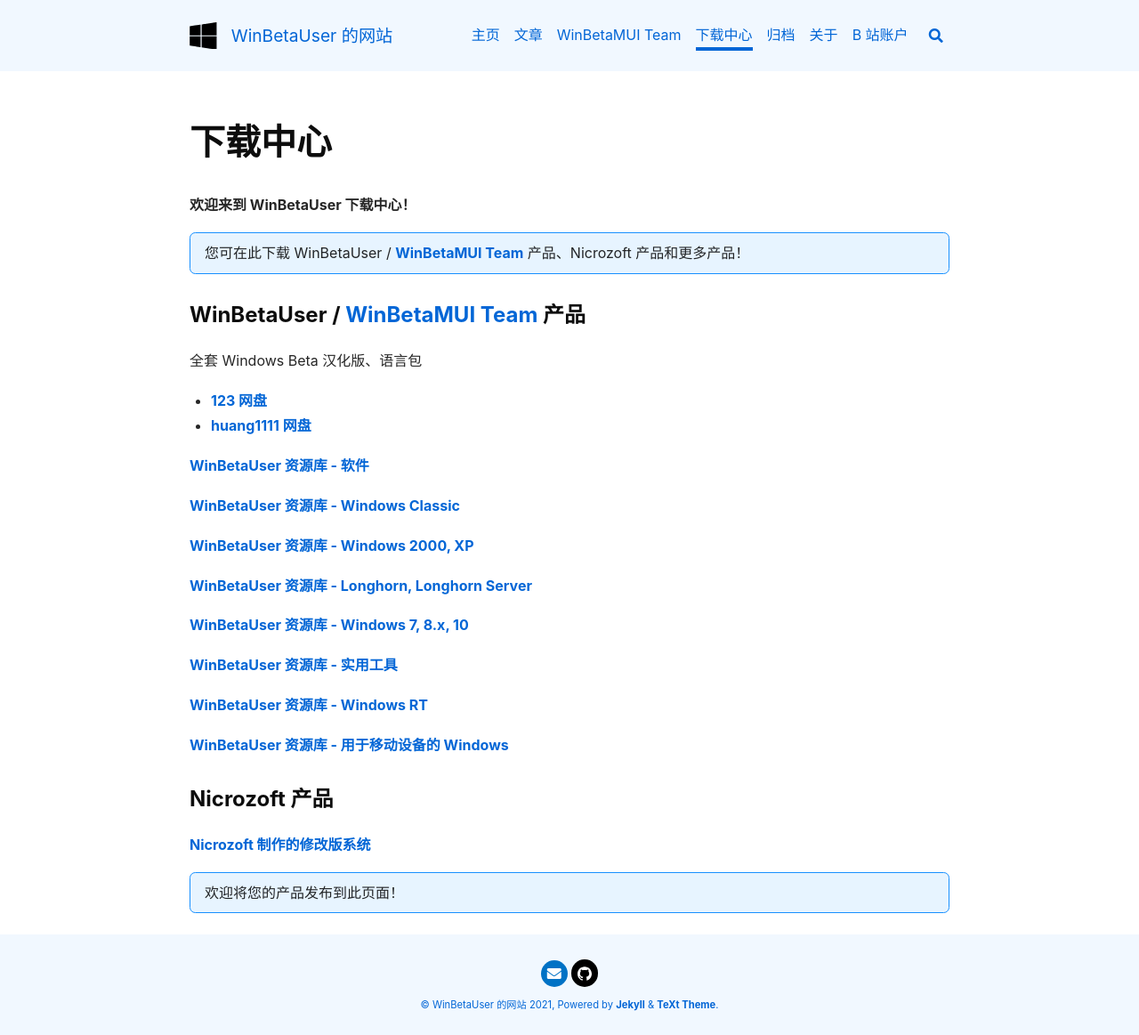
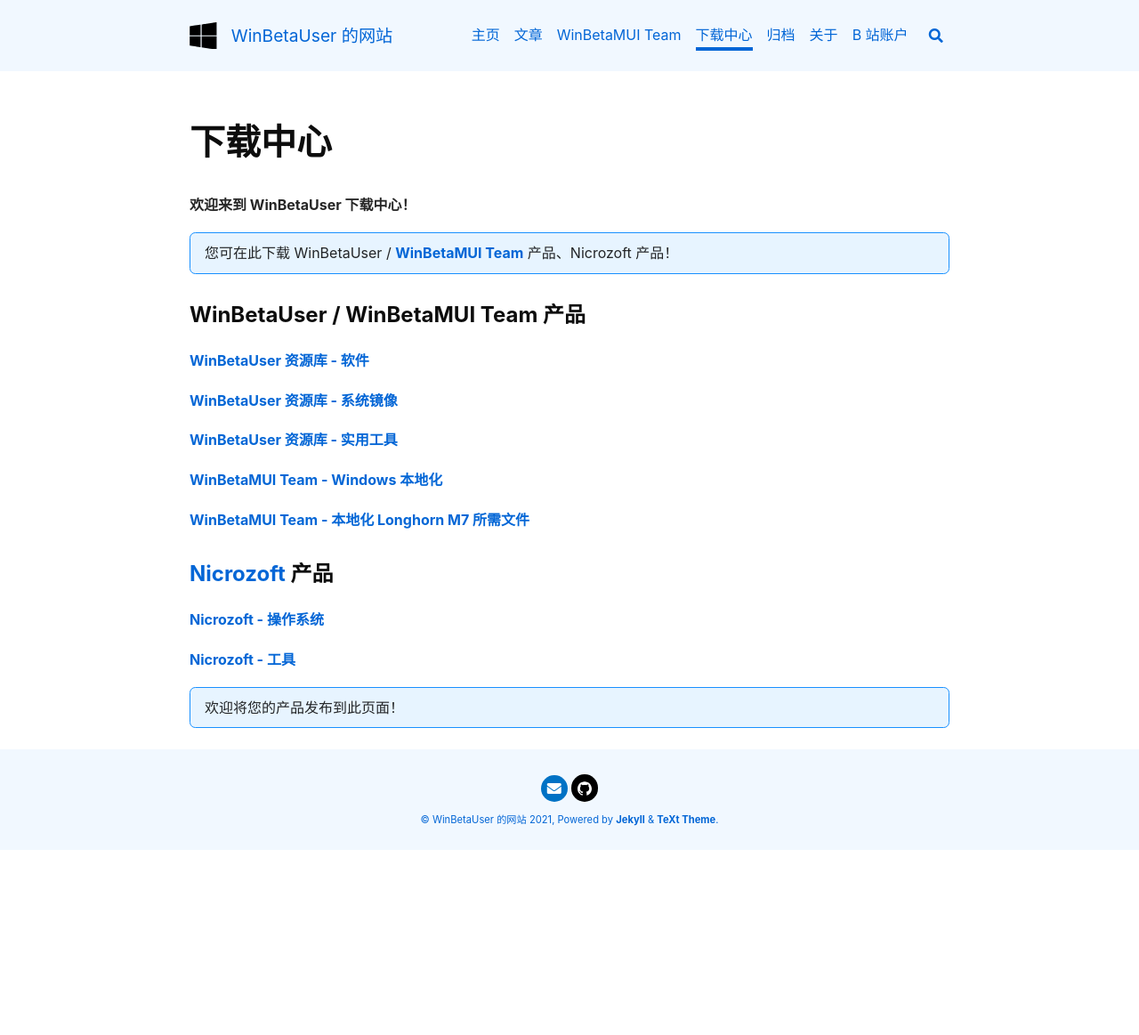
Before and after one commit to orangeZSCB/wbl2.github.io, a Jekyll site: the page built from download.md, in a window 1280 px wide. Shown: the whole page at 89% size. Built offline with Jekyll 4.4.1, drawn with Linux system fonts in a browser that asks for light colours; nearby versions of some CDN libraries; after the commit the page ends 955 px from its top, so only the background shows below that.

Commit message:
一次更新

```diff
--- a/download.md
+++ b/download.md
@@ -5,35 +5,26 @@
 
 **欢迎来到 WinBetaUser 下载中心！**
 
-您可在此下载 WinBetaUser / [WinBetaMUI Team](/winbetamui) 产品、Nicrozoft 产品和更多产品！
+您可在此下载 WinBetaUser / [WinBetaMUI Team](/winbetamui) 产品、Nicrozoft 产品！
 {:.info}
 
-### WinBetaUser / [WinBetaMUI Team](/winbetamui) 产品
+### WinBetaUser / WinBetaMUI Team 产品
 
-全套 Windows Beta 汉化版、语言包
+[WinBetaUser 资源库 - 软件](https://www.123pan.com/s/lTO8jv-1HRHA.html)
 
-- [123 网盘](https://www.123pan.com/s/WbMSVv-NuQxv.html)
-- [huang1111 网盘](https://pan.huang1111.cn/s/ZaVztL)
+[WinBetaUser 资源库 - 系统镜像](https://www.123pan.com/s/lTO8jv-pHRHA.html)
 
-[WinBetaUser 资源库 - 软件](https://pan.huang1111.cn/s/a78ZCG)
+[WinBetaUser 资源库 - 实用工具](https://www.123pan.com/s/lTO8jv-4HRHA.html)
 
-[WinBetaUser 资源库 - Windows Classic](https://pan.huang1111.cn/s/7yBECg)
+[WinBetaMUI Team - Windows 本地化](https://www.123pan.com/s/lTO8jv-mHRHA.html)
 
-[WinBetaUser 资源库 - Windows 2000, XP](https://pan.huang1111.cn/s/xExzsV)
+[WinBetaMUI Team - 本地化 Longhorn M7 所需文件](https://www.123pan.com/s/lTO8jv-AHRHA.html)
 
-[WinBetaUser 资源库 - Longhorn, Longhorn Server](https://pan.huang1111.cn/s/y8R4s6)
+### [Nicrozoft](https://nicrozoft.github.io/) 产品
 
-[WinBetaUser 资源库 - Windows 7, 8.x, 10](https://pan.huang1111.cn/s/dEKqTV)
+[Nicrozoft - 操作系统](https://pan.huang1111.cn/s/GmNgFW)
 
-[WinBetaUser 资源库 - 实用工具](https://pan.huang1111.cn/s/2kKXsN)
-
-[WinBetaUser 资源库 - Windows RT](https://pan.huang1111.cn/s/8zbWHQ)
-
-[WinBetaUser 资源库 - 用于移动设备的 Windows](https://pan.huang1111.cn/s/zG8gCM)
-
-### Nicrozoft 产品
-
-[Nicrozoft 制作的修改版系统](https://pan.huang1111.cn/s/GmNgFW)
+[Nicrozoft - 工具](https://pan.huang1111.cn/s/NZGQH1)
 
 欢迎将您的产品发布到此页面！
 {:.info}
```
Also changed, not shown: _posts/2023-06-12-polarisos.md (+2 -12 lines), about.md (+7 -7 lines).
